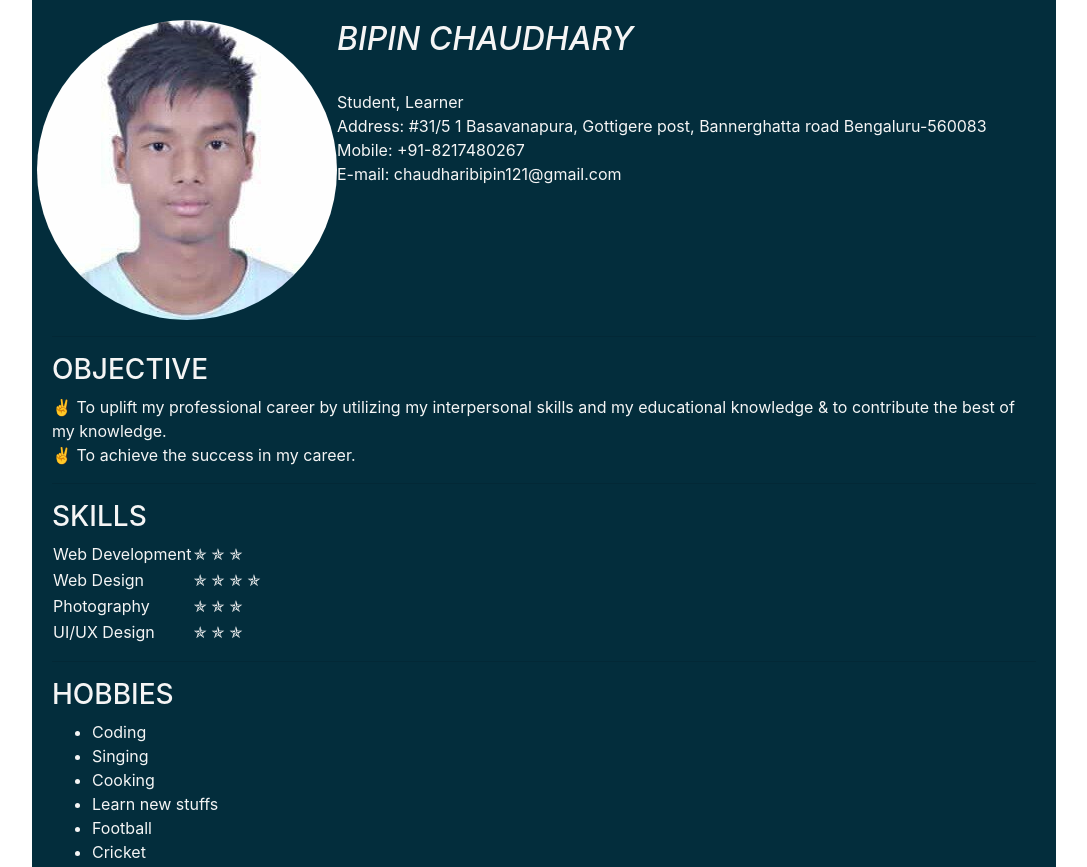
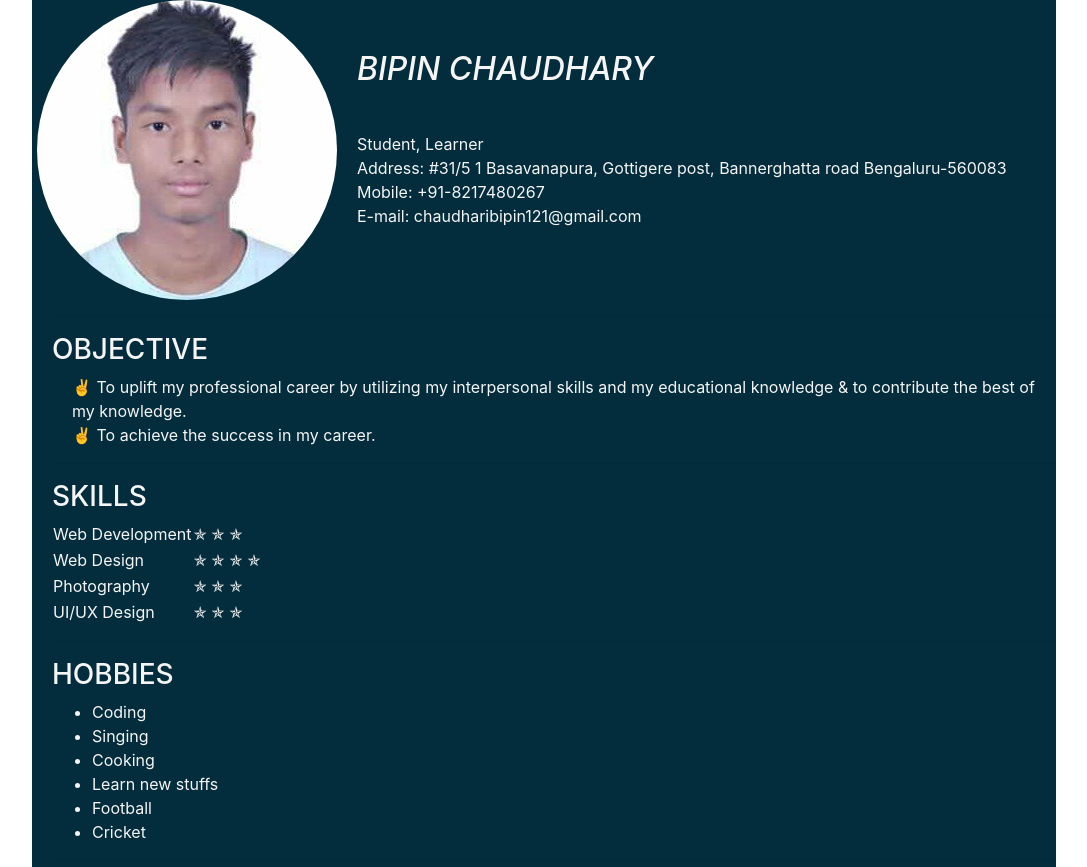
Before and after one commit to Bipin-chy/CV, a plain HTML site: page index.html in a window 1280 px wide. Shown: the top 867 px of the page, without its empty margins (96-1183 px from the left). Drawn offline with nearby package versions, Linux system fonts and the light colour scheme; files whose address does not match are found by name.

Commit message:
Update style.css

```diff
--- a/style.css
+++ b/style.css
@@ -1,13 +1,4 @@
-@media screen and (max-width: 1060px) {
-    primary { width:67%; }
-    secondary { width:30%; margin-left:3%;}
-}
 
-/* Media Queries: Tabled Portrait */
-@media screen and (max-width: 768px) {
-    primary { width:100%; }
-    secondary { width:100%; margin:0; border:none; }
-}
 
 body{
   background-color: #75daad;
@@ -15,10 +6,23 @@ body{
 .center{
   width: 80%;
   margin: 0 auto;
-  padding: 20px;
+  padding-left:  20px;
   background-color: #032d3c;
   color: whitesmoke;
 }
 img{
-  border-radius:150px;
+  size:2rem;
+  border-radius: 100%;
 }
+.name{
+  margin:50px auto 20px 20px;
+}
+p{
+  margin-left: 20px;
+}
+tr{
+  margin-left: 20px;
+}
+h2{
+  margin: 50px auto;
+}
```
